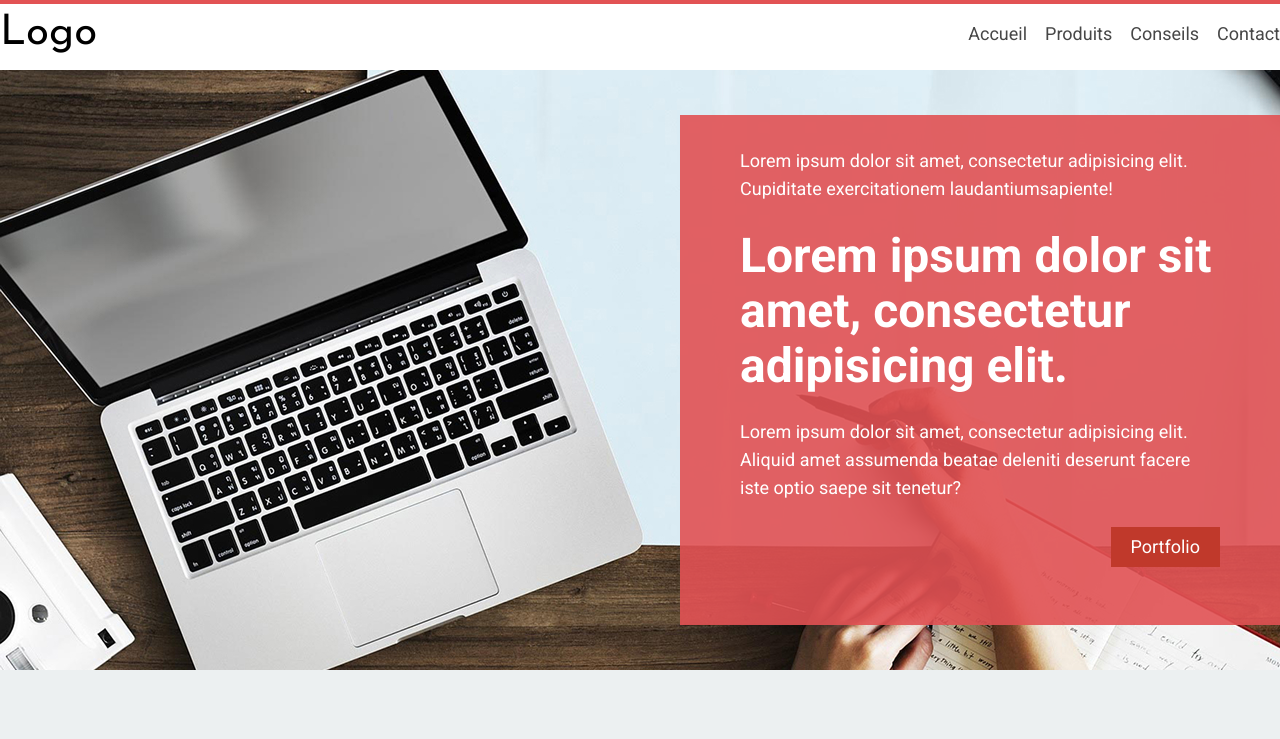
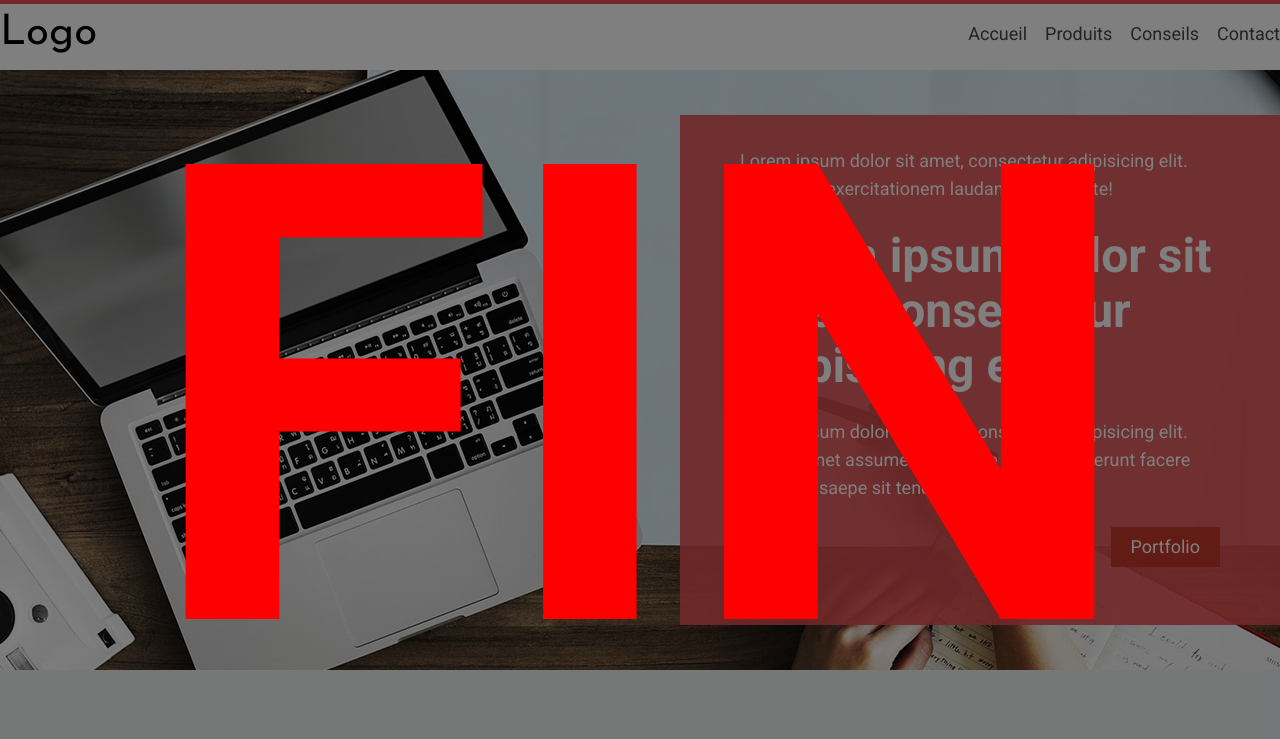
Before and after one commit to B-Vincent01/sem10_Binette_Vincent, a plain HTML site: page index.html in a window 1280 px wide. Both pictures are taken after a click on the link "Portfolio". Shown: the top 739 px of the page. Drawn offline with nearby package versions, Linux system fonts and the light colour scheme.

Commit message:
fin du js

```diff
--- a/css/styles.css
+++ b/css/styles.css
@@ -357,3 +357,32 @@ footer p{
 
 
 /***MODALE***/
+.visible {
+    background-color: #474747;
+    width: 100%;
+}
+
+.modale{
+    position: fixed;
+    top: 0;
+    left: 0;
+
+    width: 100vw;
+    height: 100vh;
+
+    z-index: 20;
+    background-color: rgba(0,0,0,0.50);
+
+    display: none;
+    align-items: center;
+    justify-content: center;
+
+    font-family: 'Roboto';
+    font-size: 40rem;
+    font-weight: 700;
+    color: red;
+}
+
+.modale.visible{
+    display: flex;
+}
--- a/index.html
+++ b/index.html
@@ -43,7 +43,9 @@
             <p>Lorem ipsum dolor sit amet, consectetur adipisicing elit. Cupiditate exercitationem laudantiumsapiente!</p>
             <h2>Lorem ipsum dolor sit amet, consectetur adipisicing elit.</h2>
             <p>Lorem ipsum dolor sit amet, consectetur adipisicing elit. Aliquid amet assumenda beatae deleniti deserunt facere iste optio saepe sit tenetur?</p>
-            <a href="#">Portfolio</a>
+            <span class="bouton">
+                <a href="#">Portfolio</a>
+            </span>
         </div>
 
     </div>
@@ -173,7 +175,7 @@
 
 
 <!-- Fenêtre modale -->
-<div class="modale">Fin</div>
+<div class="modale">FIN</div>
 
 
 
--- a/js/scripts.js
+++ b/js/scripts.js
@@ -0,0 +1,18 @@
+const boutonModale = document.querySelectorAll('.bouton');
+const modale = document.querySelector('.modale');
+
+for (let i = 0; i < boutonModale.length; i++) {
+    boutonModale[i].addEventListener('click', OuvreModale);
+}
+
+function OuvreModale(event) {
+    const bouton = event.currentTarget;
+    event.preventDefault();
+
+    modale.classList.add("visible");
+    modale.addEventListener('click', FermerModale);
+}
+
+function FermerModale(){
+    modale.classList.remove("visible");
+}
```
